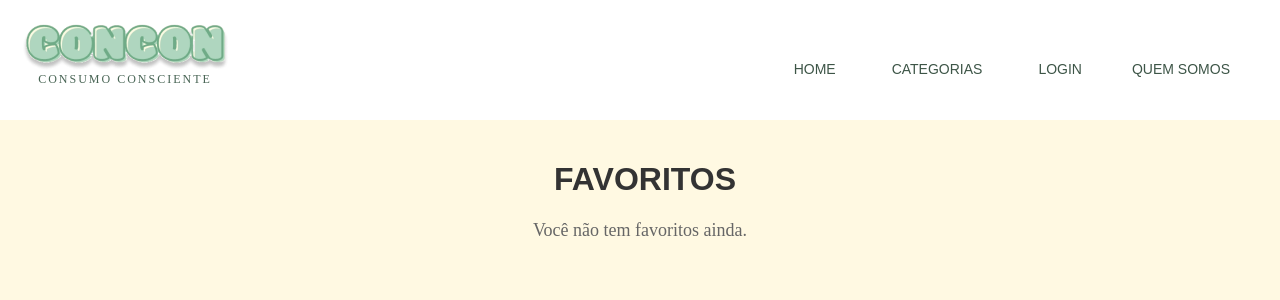
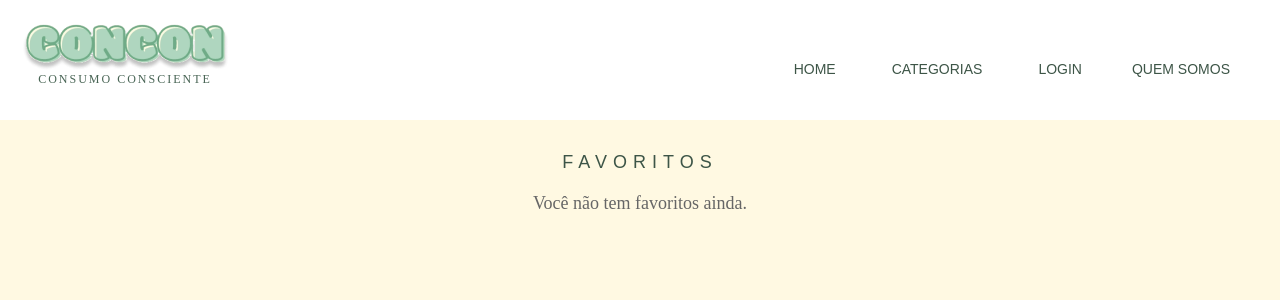
Before and after one commit to aziul89/frontendPI3, a React (Create React App) app in the folder projetodepi/: page /Favoritos in a window 1280 px wide. Shown: the top 300 px of the page. Built offline with nearby package versions, Linux system fonts and the light colour scheme.

Commit message:
atualizando css

```diff
--- a/projetodepi/src/components/pages/myaccount/favoritos.css
+++ b/projetodepi/src/components/pages/myaccount/favoritos.css
@@ -3,11 +3,15 @@
     padding: 20px;
   }
 
-.favoritos-title {
-    font-family: "Titillium Web", sans-serif;
-    color: #333;
-    margin-left: 10px;
+  .favoritos-title {
+    font-size: 18px;
+    font-weight: 200;
+    color: #3D5547;
+    letter-spacing: 6px;
+    margin-bottom: 20px;
   }
+
+
 
   .empty-favoritos {
     text-align: center;
```
